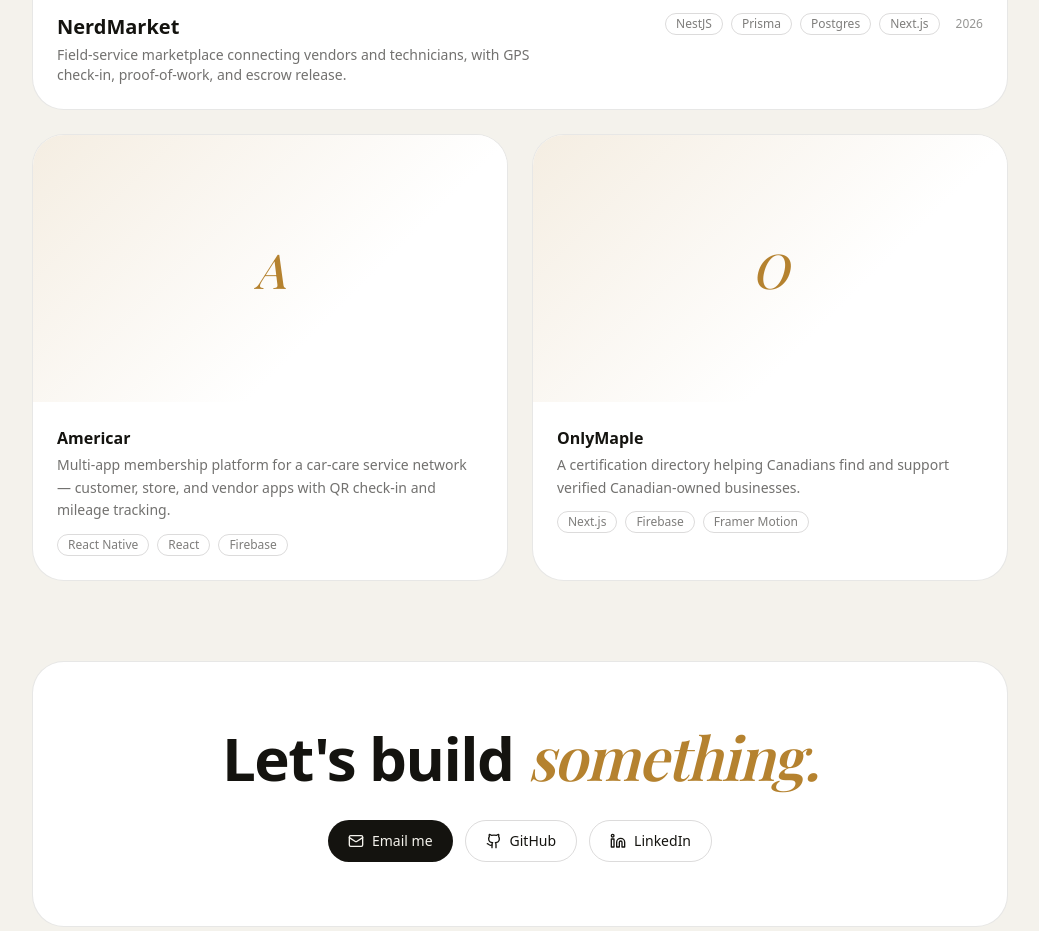
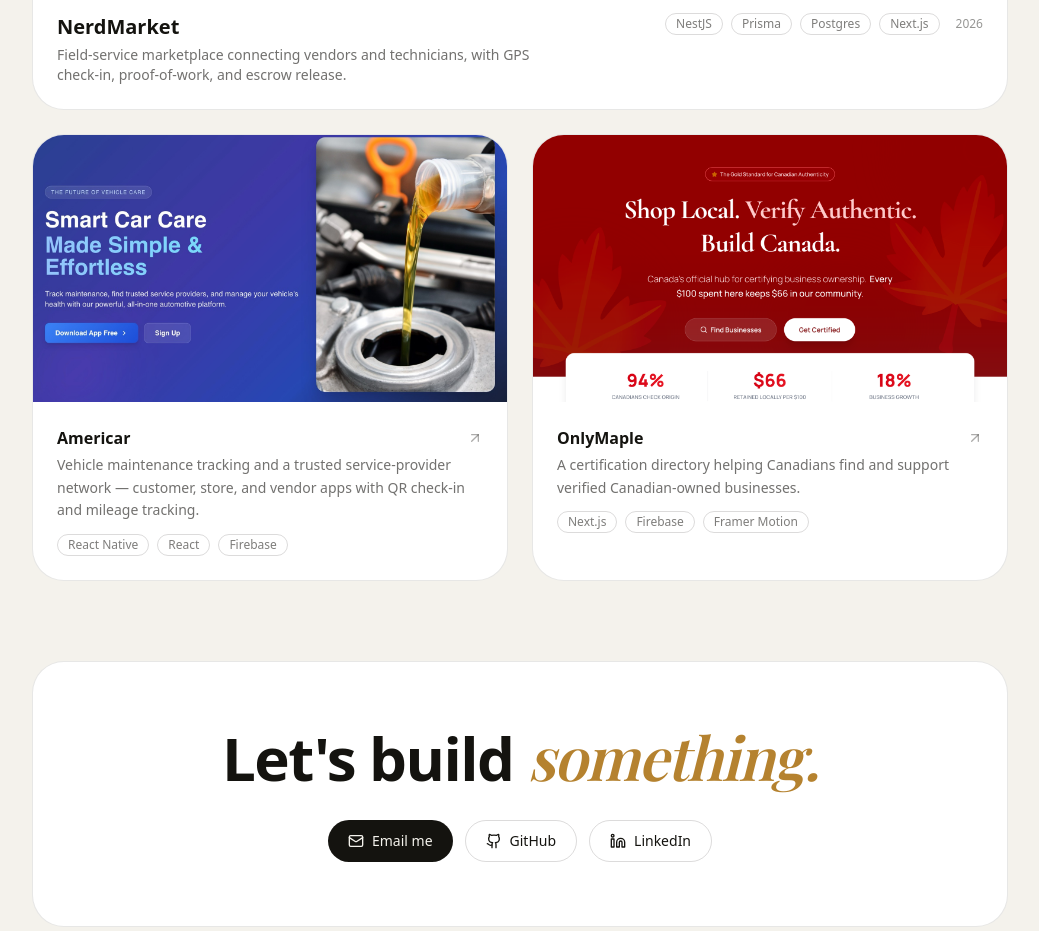
Before and after one commit to NarutoJoyboy/portfolio, a Next.js app: page / in a window 1280 px wide. Shown: the part 1720-2651 px from the top of the page, without its empty margins (120-1159 px from the left). Built offline with nearby package versions, Linux system fonts and the light colour scheme.

Commit message:
portfolio: real screenshots for Americar and OnlyMaple, link cards to live sites

```diff
--- a/app/page.tsx
+++ b/app/page.tsx
@@ -1,4 +1,5 @@
 import Link from "next/link";
+import Image from "next/image";
 import { Github, Linkedin, Mail, ArrowRight, ArrowUpRight, User, MapPin, ShieldCheck } from "lucide-react";
 import Reveal from "./components/Reveal";
 import Parallax from "./components/Parallax";
@@ -21,11 +22,15 @@
 const OTHER_PROJECTS = [
   {
     title: "Americar",
-    desc: "Multi-app membership platform for a car-care service network — customer, store, and vendor apps with QR check-in and mileage tracking.",
+    href: "https://americar.app/",
+    image: "/projects/americar.jpg",
+    desc: "Vehicle maintenance tracking and a trusted service-provider network — customer, store, and vendor apps with QR check-in and mileage tracking.",
     tags: ["React Native", "React", "Firebase"],
   },
   {
     title: "OnlyMaple",
+    href: "https://onlymaple.vercel.app/",
+    image: "/projects/onlymaple.png",
     desc: "A certification directory helping Canadians find and support verified Canadian-owned businesses.",
     tags: ["Next.js", "Firebase", "Framer Motion"],
   },
@@ -255,16 +260,31 @@
 
           {/* Other projects */}
           <div className="mt-6 grid grid-cols-1 sm:grid-cols-2 gap-6">
-            {OTHER_PROJECTS.map(({ title, desc, tags }, i) => (
+            {OTHER_PROJECTS.map(({ title, href, image, desc, tags }, i) => (
               <Reveal key={title} delay={i * 100 + 100}>
-                <div className="h-full rounded-[2rem] border border-[color-mix(in_srgb,var(--foreground)_10%,transparent)] bg-surface overflow-hidden">
-                  <div className="aspect-[16/9] bg-[linear-gradient(135deg,color-mix(in_srgb,var(--accent)_14%,var(--surface)),var(--surface)_65%)] flex items-center justify-center">
-                    <span className="font-serif-italic text-5xl text-accent select-none">
-                      {title[0]}
-                    </span>
+                <a
+                  href={href}
+                  target="_blank"
+                  rel="noopener noreferrer"
+                  className="group block h-full rounded-[2rem] border border-[color-mix(in_srgb,var(--foreground)_10%,transparent)] bg-surface overflow-hidden transition-transform hover:-translate-y-1"
+                >
+                  <div className="relative aspect-[16/9] overflow-hidden">
+                    <Image
+                      src={image}
+                      alt={`${title} homepage screenshot`}
+                      fill
+                      sizes="(max-width: 640px) 100vw, 50vw"
+                      className="object-cover object-top transition-transform duration-500 group-hover:scale-105"
+                    />
                   </div>
                   <div className="p-6">
-                    <h3 className="font-semibold">{title}</h3>
+                    <div className="flex items-center justify-between">
+                      <h3 className="font-semibold">{title}</h3>
+                      <ArrowUpRight
+                        size={16}
+                        className="shrink-0 text-[color-mix(in_srgb,var(--foreground)_35%,transparent)] transition-transform group-hover:translate-x-0.5 group-hover:-translate-y-0.5 group-hover:text-accent"
+                      />
+                    </div>
                     <p className="mt-1 text-sm text-[color-mix(in_srgb,var(--foreground)_60%,transparent)] leading-relaxed">
                       {desc}
                     </p>
@@ -279,7 +299,7 @@
                       ))}
                     </div>
                   </div>
-                </div>
+                </a>
               </Reveal>
             ))}
           </div>
```
Also changed, not shown: public/projects/americar.jpg (added), public/projects/onlymaple.png (added).
